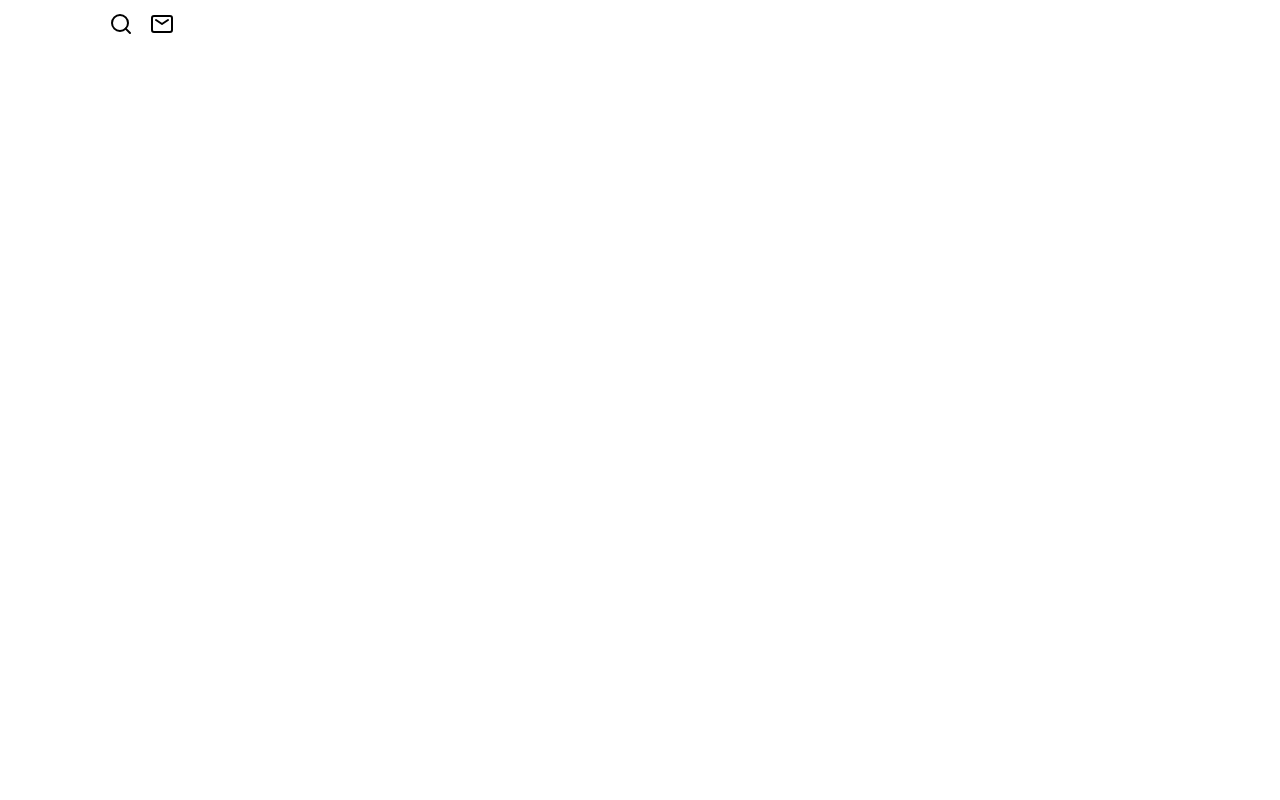
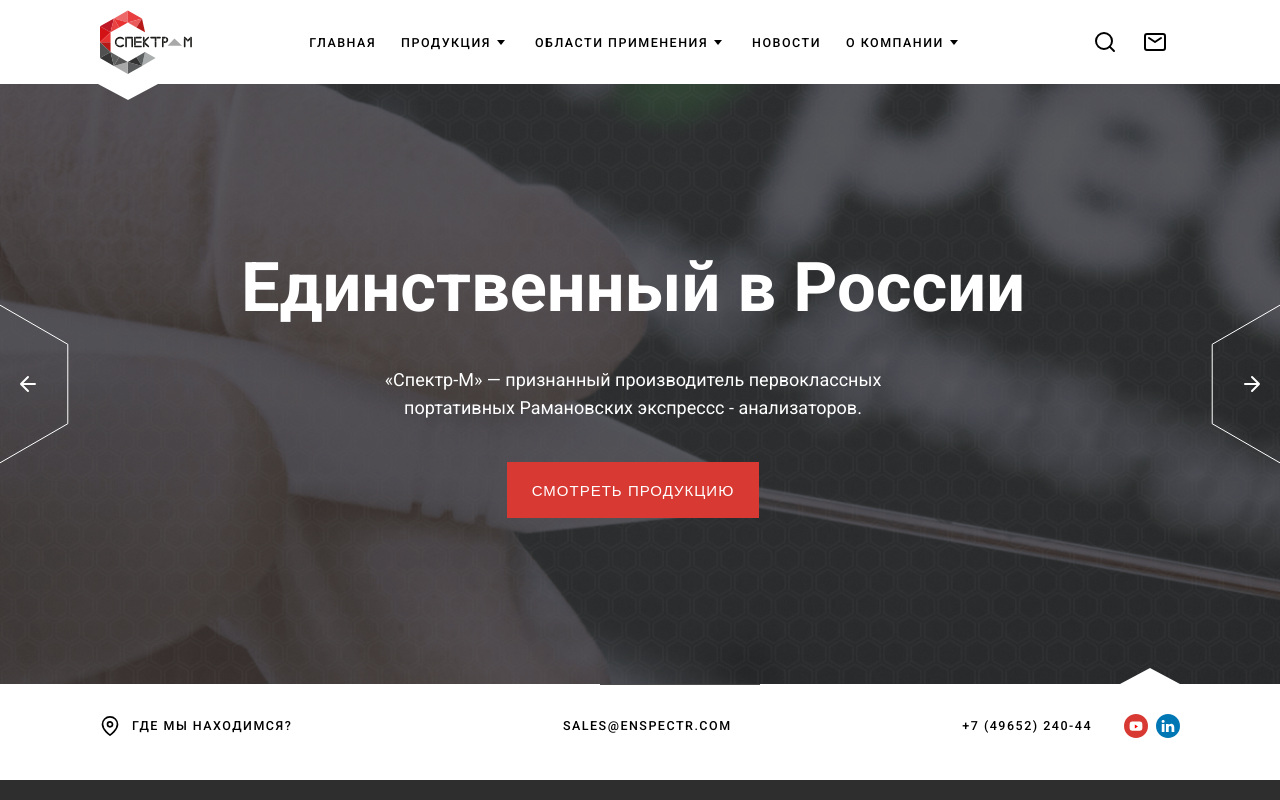
Before and after one commit to Necritto/spectr, a React (Create React App) app: page / in a window 1280 px wide. Shown: the top 800 px of the page. Built offline with nearby package versions, Linux system fonts and the light colour scheme.

Commit message:
Feature: MainPage component [ref:no-ref]

```diff
--- a/src/App.tsx
+++ b/src/App.tsx
@@ -1,8 +1,16 @@
 import React from "react";
-import { Header } from "./components/Header/Header";
+
+import { Layout } from "./hoc/Layout";
+import { MainPage } from "./pages/MainPage/MainPage";
 
 const App = () => {
-  return <Header />;
+  return (
+    <>
+      <Layout>
+        <MainPage />
+      </Layout>
+    </>
+  );
 };
 
 export default App;
--- a/src/components/Header/Header.module.scss
+++ b/src/components/Header/Header.module.scss
@@ -1,5 +1,5 @@
 .header {
-  margin-top: 12px;
+  padding: 10px 0;
 }
 
 .container {
--- a/src/components/Logo/Logo.module.scss
+++ b/src/components/Logo/Logo.module.scss
@@ -4,7 +4,7 @@
 
 .triangle {
   position: absolute;
-  top: 80px;
+  top: 84px;
   transform: translateX(-2px);
   border: 30px solid transparent;
   border-top: 16px solid #ffffff;
--- /dev/null
+++ b/src/pages/MainPage/MainPage.module.scss
@@ -0,0 +1,9 @@
+.slider-section {
+  height: 87vh;
+}
+
+@media (min-width: 1600px) {
+  .slider-section {
+    height: 91vh;
+  }
+}
--- /dev/null
+++ b/src/pages/MainPage/MainPage.tsx
@@ -0,0 +1,16 @@
+import React from "react";
+import classes from "./MainPage.module.scss";
+
+import { Slider } from "../../components/Slider/Slider";
+import { Info } from "../../components/Info/Info";
+
+export const MainPage = () => {
+  return (
+    <main className={classes.main}>
+      <section className={classes["slider-section"]}>
+        <Slider />
+        <Info />
+      </section>
+    </main>
+  );
+};
```
Also changed, not shown: src/assets/img/svg/polygon.svg (added).
